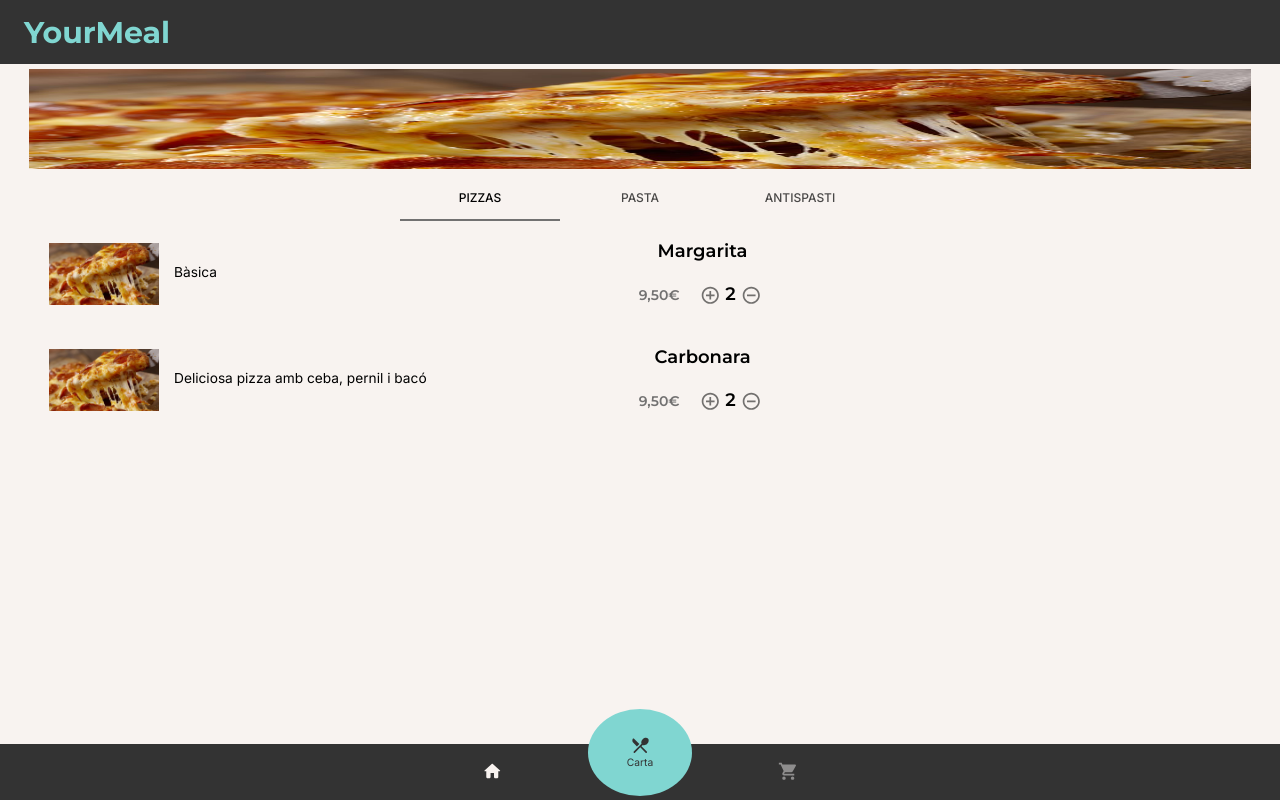
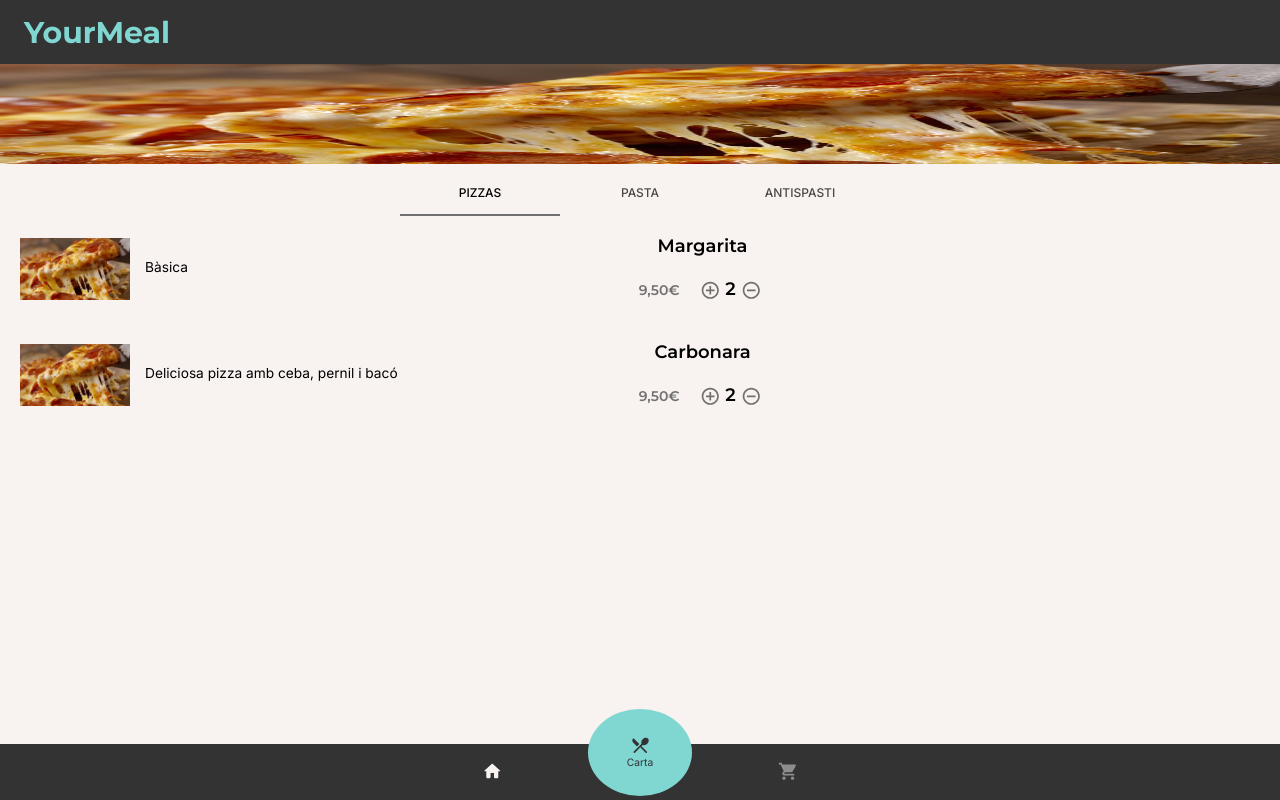
Before and after one commit to carlesonielfa/foodworld, a React (Create React App) app: page /fhc6/italia in a window 1280 px wide. Built offline with nearby package versions, Linux system fonts and the light colour scheme.

Commit message:
Fixed padding issues

```diff
--- a/src/App.js
+++ b/src/App.js
@@ -20,7 +20,8 @@ import "typeface-inter";
 const useStyles = makeStyles(theme => ({
   content: {
     backgroundColor: theme.palette.background.default,
-    minHeight: "90vh"
+    minHeight: "90vh",
+    padding: 0,
   },
   title: {
     color: theme.palette.accent.main,
--- a/src/Italia.js
+++ b/src/Italia.js
@@ -1,7 +1,7 @@
 import React from "react";
 import { makeStyles, Tabs, Tab } from "@material-ui/core";
 
-import pizza from "./assets/italian.jpg";
+import italian from "./assets/italian.jpg";
 import { menu } from "./MenuList";
 import MenuItem from "./MenuItem";
 
@@ -38,7 +38,6 @@ const styles = makeStyles(theme => ({
   root: {
     justifyContent: "center",
     widt: "100%",
-    padding: 5
   },
   tabs: {
     variant: "fullWidth"
@@ -61,7 +60,7 @@ export default function Italia() {
 
   return (
     <div className={classes.root}>
-      <img src={pizza} width="100%" height="100px" alt="" />
+      <img src={italian} width="100%" height="100px" alt="" />
 
       <Tabs
         value={value}
```
